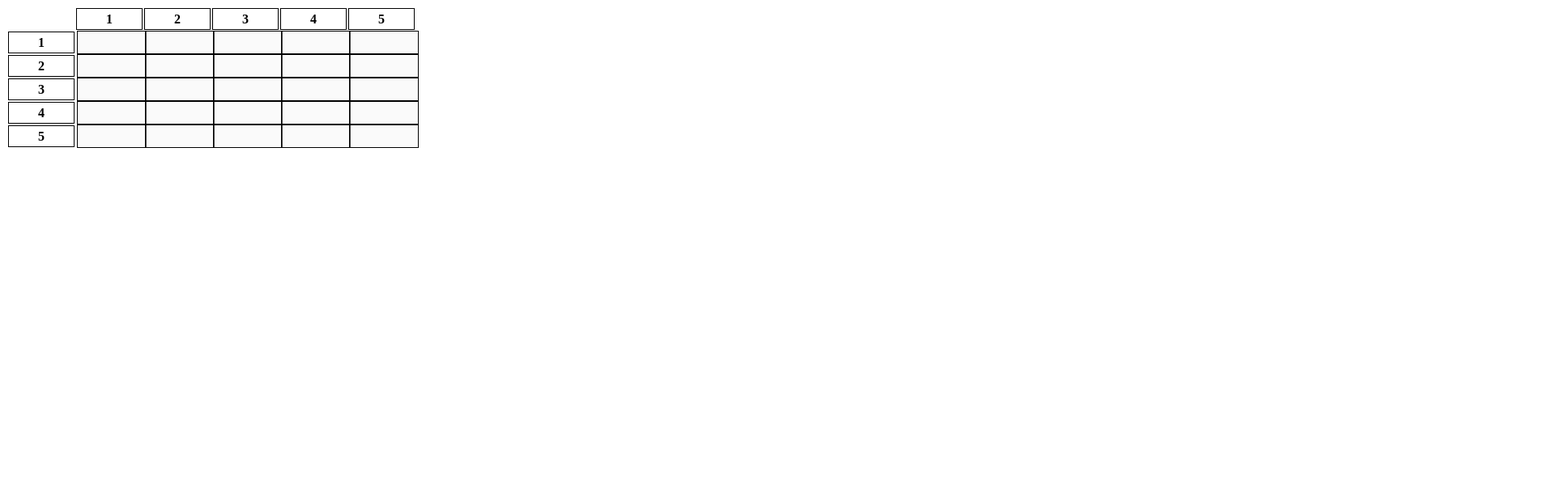
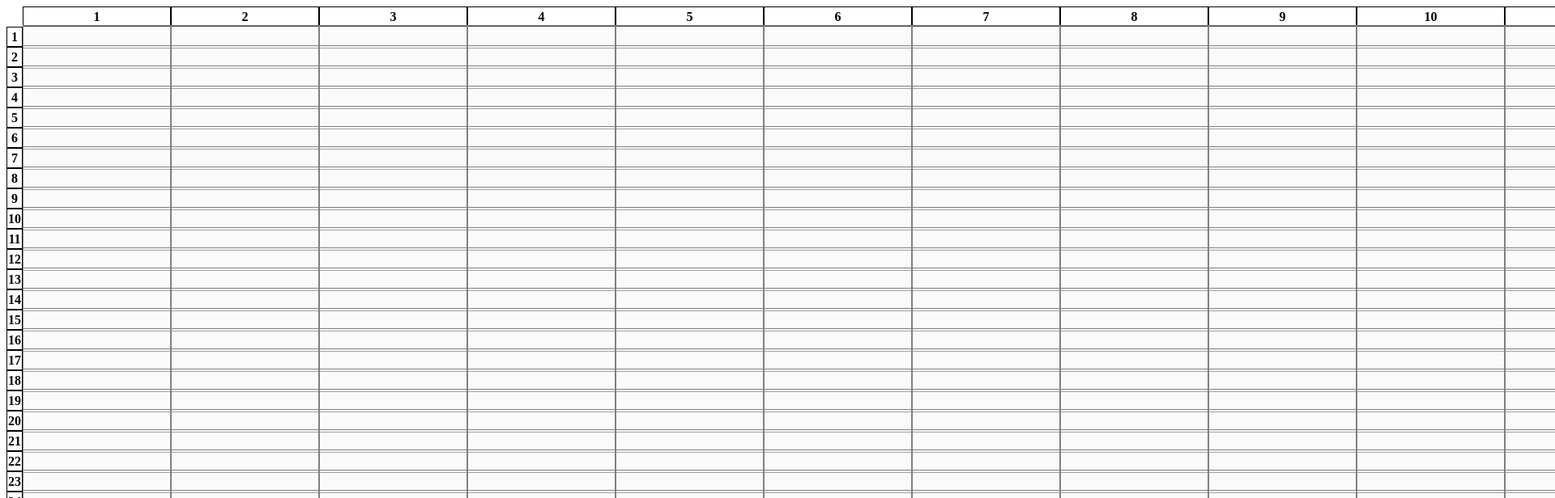
Before and after one commit to Jferra/spreadsheet, a Vue app: page / in a window 1280 px wide. Shown: the top 616 px of the page at 81% size, 1920 px wide, since content can reach past the window. Built offline with nearby package versions, Linux system fonts and the light colour scheme.

Commit message:
- removed class to create cell - styling cells

```diff
--- a/src/components/Sheet.vue
+++ b/src/components/Sheet.vue
@@ -22,7 +22,7 @@
               @onCellBlur="onCellBlur"
               :cell="getCellAtIndex(col, line)"
               :col="col"
-              :line="line"></SheetCell>
+              :line="line" />
         </td>
       </tr>
     </table>
@@ -88,8 +88,15 @@ export default {
 </script>
 
 <style scoped lang="scss">
-  th, td {
-    width: 80px;
-    height: 25px;
+  table {
+    border-spacing: 0;
+
+    th, td {
+      width: 150px;
+      height: 25px;
+      padding: 0;
+      margin: 0;
+    }
   }
+
 </style>
--- a/src/components/SheetCell.vue
+++ b/src/components/SheetCell.vue
@@ -32,11 +32,12 @@ export default {
 
 <style scoped lang="scss">
   input {
-    width: 100%;
     height: 100%;
-    border: 1px solid black;
+    border: 1px solid grey;
     cursor: pointer;
 
-    &.selected { background: lightblue; }
+    &.selected {
+      background: rgba(20, 100, 255, 0.67);
+    }
   }
 </style>
--- a/src/models/Cell.js
+++ /dev/null
@@ -1,7 +0,0 @@
-export default class Cell {
-  constructor(selected, active, value) {
-    this.selected = selected || false;
-    this.active = active || false; // todo to rename
-    this.value = value || '';
-  }
-}
--- a/src/store.js
+++ b/src/store.js
@@ -1,22 +1,20 @@
 import Vue from 'vue';
 import Vuex from 'vuex';
 
-import Cell from './models/Cell';
+import createCell from './utils/Cell';
 
 Vue.use(Vuex);
 
 export default new Vuex.Store({
   state: {
     sheet: {
-      x_size: 5, // todo put in conf file
-      y_size: 5, // todo put in conf file
+      x_size: 50, // todo put in conf file
+      y_size: 50, // todo put in conf file
       data: [],
     },
   },
   getters: {
-    getCellAtIndex: (state, getters) => (col, line) => {
-      return state.sheet.data[getters.getIndex(col, line)];
-    },
+    getCellAtIndex: (state, getters) => (col, line) => state.sheet.data[getters.getIndex(col, line)],
     getIndex: state => (col, line) => {
       // Need to start to 0 for index
       const x = col - 1;
@@ -31,8 +29,10 @@ export default new Vuex.Store({
     addLine(state, count) {
       state.sheet.y_size += count;
     },
-    updateCell(state, { getIndex, col, line, content }) {
-      const cell = state.sheet.data[getIndex(col, line)] || new Cell();
+    updateCell(state, {
+      getIndex, col, line, content,
+    }) {
+      const cell = state.sheet.data[getIndex(col, line)] || createCell();
 
       Vue.set(state.sheet.data, getIndex(col, line), {
         ...cell,
@@ -40,7 +40,7 @@ export default new Vuex.Store({
       });
     },
     emptyCell(state, { getIndex, col, line }) {
-      const cell = state.sheet.data[getIndex(col, line)] || new Cell();
+      const cell = state.sheet.data[getIndex(col, line)] || createCell();
 
       Vue.set(state.sheet.data, getIndex(col, line), {
         ...cell,
@@ -57,7 +57,7 @@ export default new Vuex.Store({
       });
     },
     toggleEditionMode(state, { getIndex, col, line }) {
-      const cell = state.sheet.data[getIndex(col, line)] || new Cell();
+      const cell = state.sheet.data[getIndex(col, line)] || createCell();
       Vue.set(state.sheet.data, getIndex(col, line), {
         ...cell,
         active: !cell.active,
@@ -71,7 +71,7 @@ export default new Vuex.Store({
       });
     },
     toggleCellSelection(state, { getIndex, col, line }) {
-      const cell = state.sheet.data[getIndex(col, line)] || new Cell();
+      const cell = state.sheet.data[getIndex(col, line)] || createCell();
       Vue.set(state.sheet.data, getIndex(col, line), {
         ...cell,
         selected: !cell.selected,
--- /dev/null
+++ b/src/utils/Cell.js
@@ -0,0 +1,5 @@
+export default () => ({
+  selected: false,
+  active: false,
+  value: '',
+});
```
